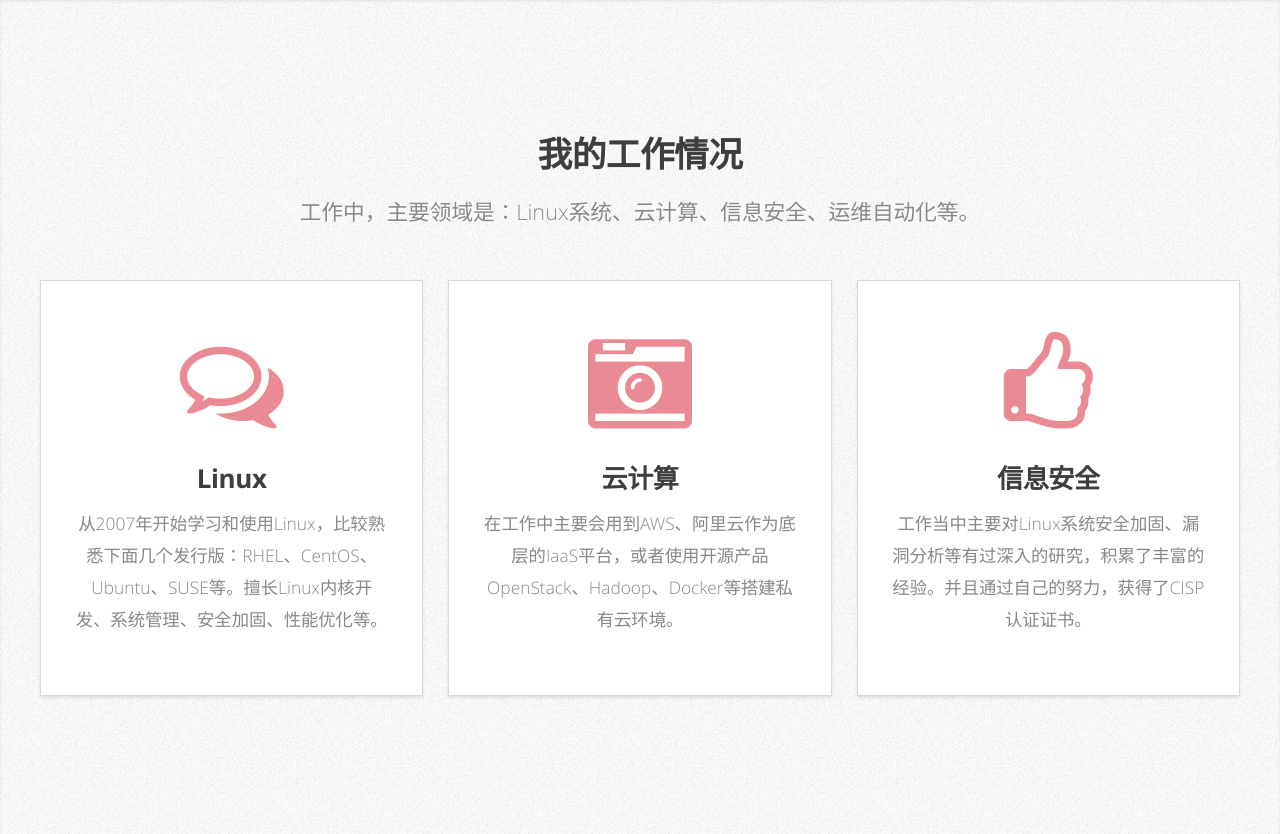
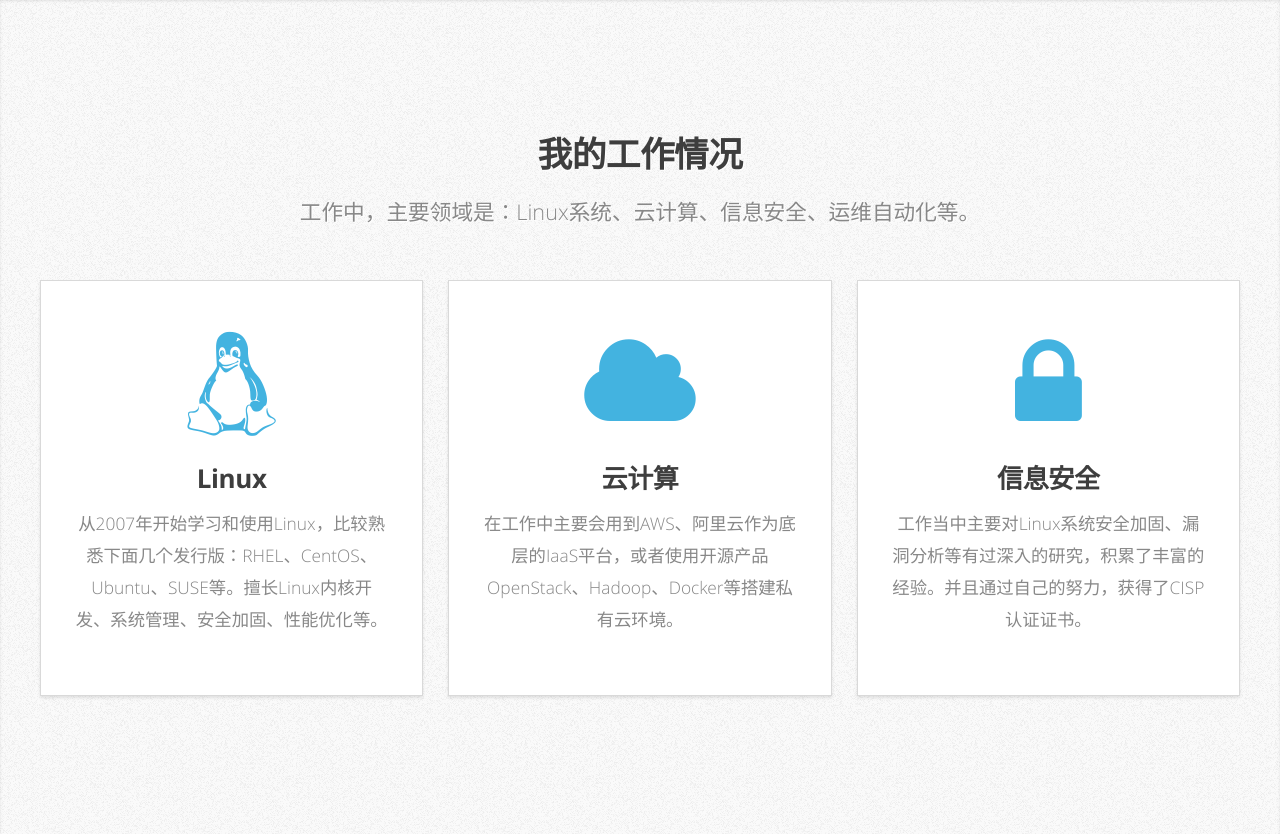
Before and after one commit to yuanhuan2005/yuanhuan2005.github.io, a PHP site: page / in a window 1280 px wide. Shown: the part 774-1608 px from the top of the page. Run offline with PHP 8.4, Linux system fonts and the light colour scheme.

Commit message:
change proper icon for work

```diff
--- a/css/style.css
+++ b/css/style.css
@@ -577,7 +577,7 @@
 
 		.icon.featured
 		{
-			color: #EA8A95;
+			color: #43B3E0;
 			display: block;
 			margin: 0 0 1.5em 0;
 			cursor: default;
--- a/index.html
+++ b/index.html
@@ -67,21 +67,21 @@
 						<div class="row">
 							<div class="4u">
 								<section class="box style1">
-									<span class="icon featured fa-comments-o"></span>
+									<span class="icon featured fa-linux"></span>
 									<h3>Linux</h3>
 									<p>从2007年开始学习和使用Linux，比较熟悉下面几个发行版：RHEL、CentOS、Ubuntu、SUSE等。擅长Linux内核开发、系统管理、安全加固、性能优化等。</p>
 								</section>
 							</div>
 							<div class="4u">
 								<section class="box style1">
-									<span class="icon featured fa-camera-retro"></span>
+									<span class="icon featured fa-cloud"></span>
 									<h3>云计算</h3>
 									<p>在工作中主要会用到AWS、阿里云作为底层的IaaS平台，或者使用开源产品OpenStack、Hadoop、Docker等搭建私有云环境。</p>
 								</section>
 							</div>
 							<div class="4u">
 								<section class="box style1">
-									<span class="icon featured fa-thumbs-o-up"></span>
+									<span class="icon featured fa-lock"></span>
 									<h3>信息安全</h3>
 									<p>工作当中主要对Linux系统安全加固、漏洞分析等有过深入的研究，积累了丰富的经验。并且通过自己的努力，获得了CISP认证证书。</p>
 								</section>
```
